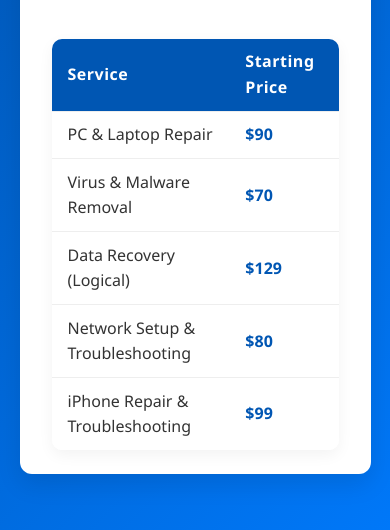
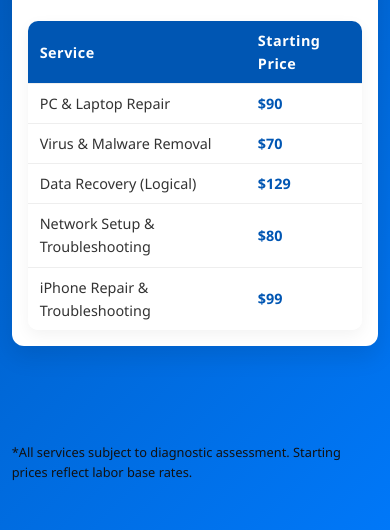
Before and after one commit to JBrandt80/FixIT-Solutions, a plain HTML site: page services.html in a window 390 px wide. Shown: the part 314-844 px from the top of the page. Drawn offline with Linux system fonts and the light colour scheme.

Commit message:
Compact servicess page layout to fit mobile screen without full page scroll

```diff
--- a/styles.css
+++ b/styles.css
@@ -352,3 +352,38 @@ nav a:hover, nav a.active {
     margin-bottom: 5rem !important;
   }
 }
+
+/* =========================================
+   Fit Services Page on Mobile Without Scrolling
+========================================= */
+@media screen and (max-width: 768px) {
+  .services-page {
+    padding: 1rem 3% 5rem 3%; /* Tighter padding to save vertical space */
+    justify-content: center;   /* Centers everything vertically on screen */
+  }
+
+  .services-container {
+    padding: 1rem;
+    max-height: 82vh;        /* Keeps the white card from overflowing the screen */
+    overflow-y: auto;        /* Allows just the table inside to scroll if needed, keeping disclaimer visible */
+  }
+
+  .services-header {
+    margin-bottom: 1.5rem;   /* Reduces extra gap space */
+  }
+
+  .services-header h1 {
+    font-size: 1.5rem !important;
+  }
+
+  .pricing-table th,
+  .pricing-table td {
+    padding: 0.5rem 0.75rem; /* Compacts table rows slightly */
+    font-size: 0.9rem;
+  }
+
+  .services-disclaimer {
+    font-size: 0.75rem;
+    margin-top: 0.75rem;
+  }
+}
```
